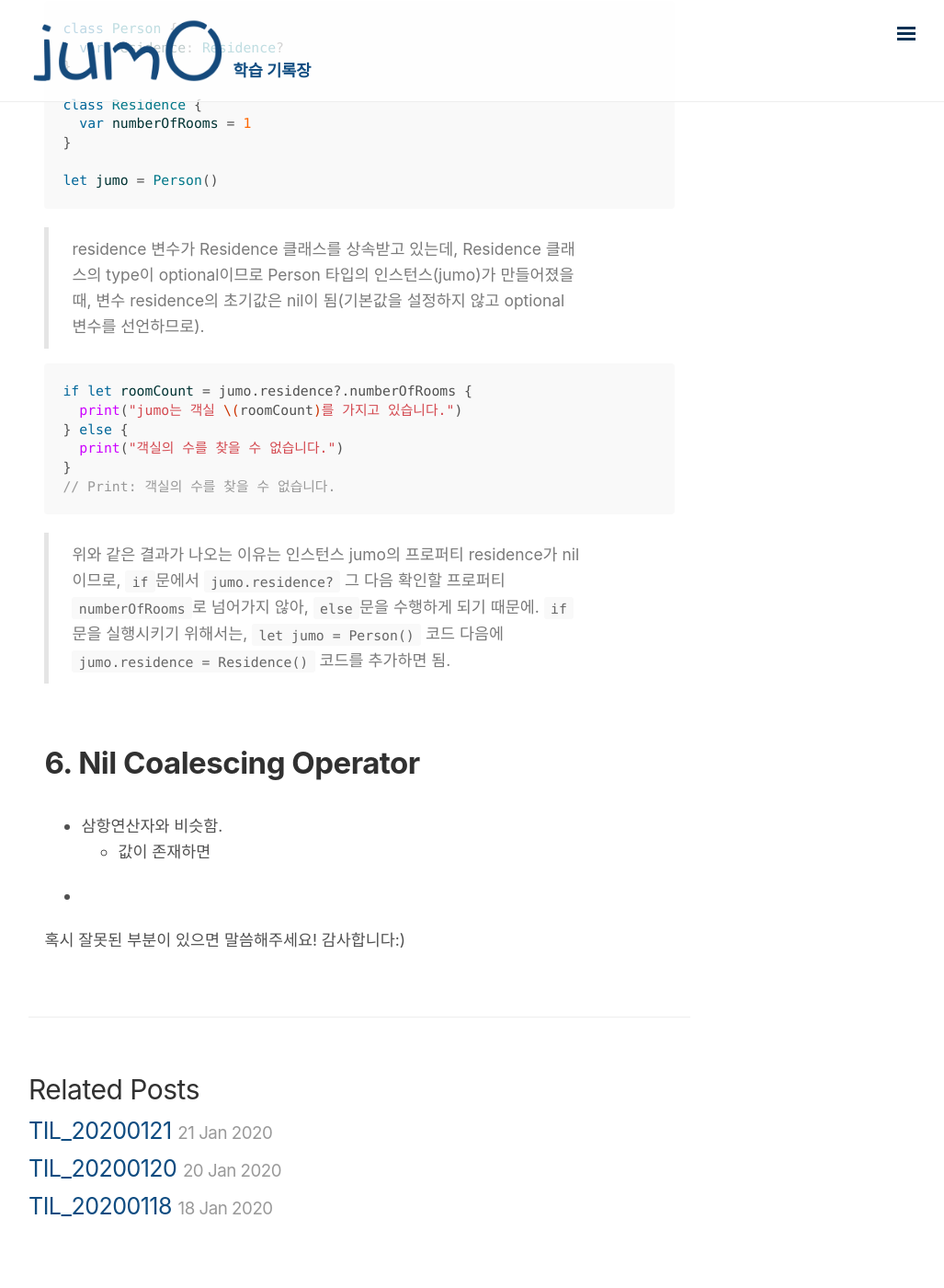
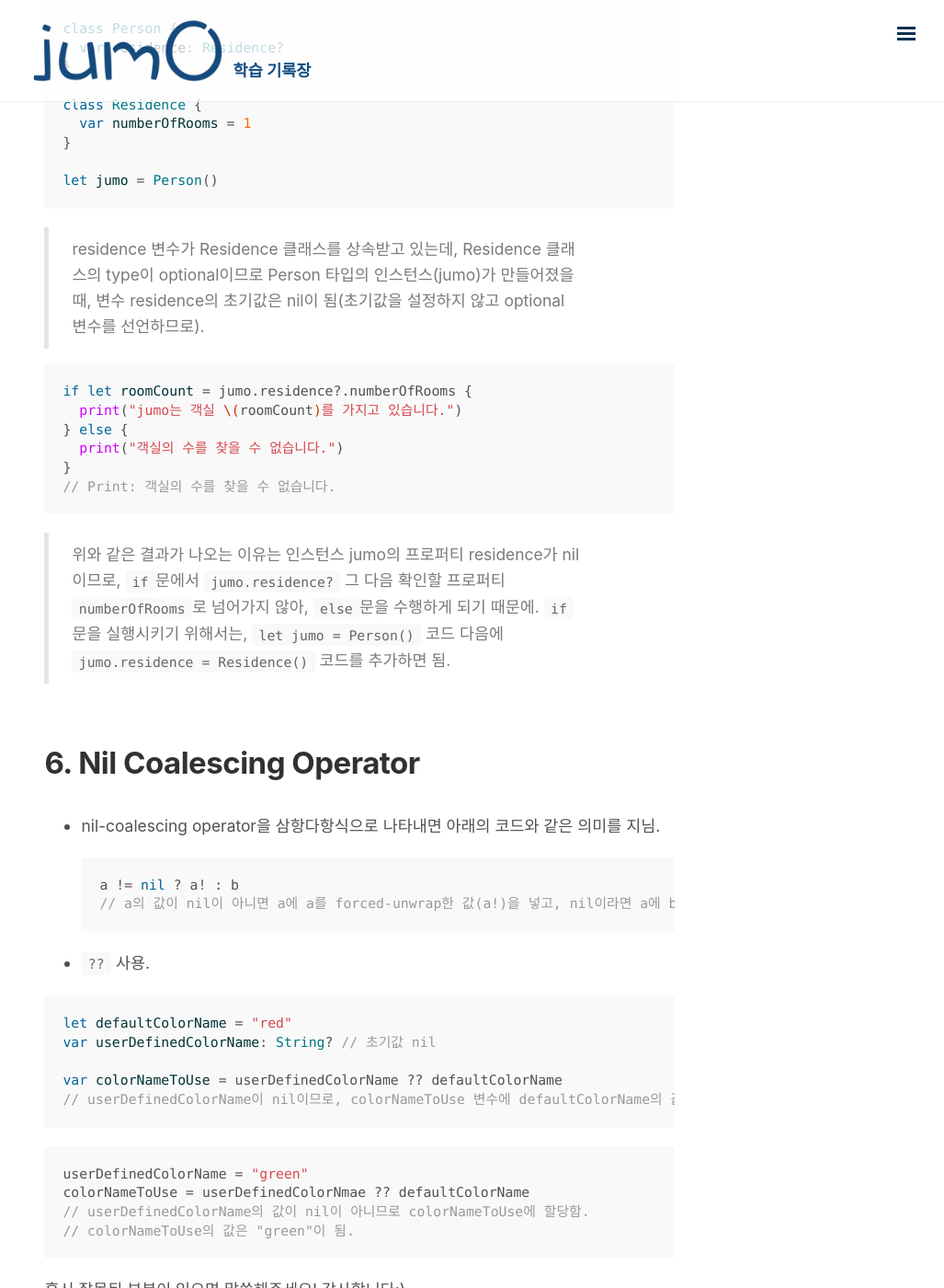
Before and after one commit to jum0/jum0.github.io2, a Jekyll site: the page built from _posts/Swift/2020-01-20-optional-optional_binding-optional_chaining-nil_coalescing.md, in a window 1280 px wide and 1400 px high, scrolled down 3950 px. Shown: the whole window at 92% size, without its empty margins (249-1276 px from the left). Built offline with Jekyll 4.4.1, drawn with Linux system fonts in a browser that asks for light colours; nearby versions of some CDN libraries; comment, search, counter and statistics services are not loaded.

Commit message:
add contents

````diff
--- a/_posts/Swift/2020-01-20-optional-optional_binding-optional_chaining-nil_coalescing.md
+++ b/_posts/Swift/2020-01-20-optional-optional_binding-optional_chaining-nil_coalescing.md
@@ -152,7 +152,7 @@ class Residence {
 let jumo = Person()
 ```
 
-> residence 변수가 Residence 클래스를 상속받고 있는데, Residence 클래스의 type이 optional이므로 Person 타입의 인스턴스(jumo)가 만들어졌을 때,  변수 residence의 초기값은 nil이 됨(기본값을 설정하지 않고 optional 변수를 선언하므로).
+> residence 변수가 Residence 클래스를 상속받고 있는데, Residence 클래스의 type이 optional이므로 Person 타입의 인스턴스(jumo)가 만들어졌을 때,  변수 residence의 초기값은 nil이 됨(초기값을 설정하지 않고 optional 변수를 선언하므로).
 
 ```swift
 if let roomCount = jumo.residence?.numberOfRooms {
@@ -169,9 +169,30 @@ if let roomCount = jumo.residence?.numberOfRooms {
 
 ## 6. Nil Coalescing Operator
 
-- 삼항연산자와 비슷함.
-  - 값이 존재하면
+- nil-coalescing operator을 삼항다항식으로 나타내면 아래의 코드와 같은 의미를 지님.
 
--
+  ```swift
+  a != nil ? a! : b
+  // a의 값이 nil이 아니면 a에 a를 forced-unwrap한 값(a!)을 넣고, nil이라면 a에 b의 값을 할당함.
+  ```
+
+- `??` 사용.
+
+```swift
+let defaultColorName = "red"
+var userDefinedColorName: String? // 초기값 nil
+
+var colorNameToUse = userDefinedColorName ?? defaultColorName
+// userDefinedColorName이 nil이므로, colorNameToUse 변수에 defaultColorName의 값인 "red"를 할당함.
+```
+
+```swift
+userDefinedColorName = "green"
+colorNameToUse = userDefinedColorNmae ?? defaultColorName
+// userDefinedColorName의 값이 nil이 아니므로 colorNameToUse에 할당함.
+// colorNameToUse의 값은 "green"이 됨.
+```
+
+
 
 혹시 잘못된 부분이 있으면 말씀해주세요! 감사합니다:)
````
